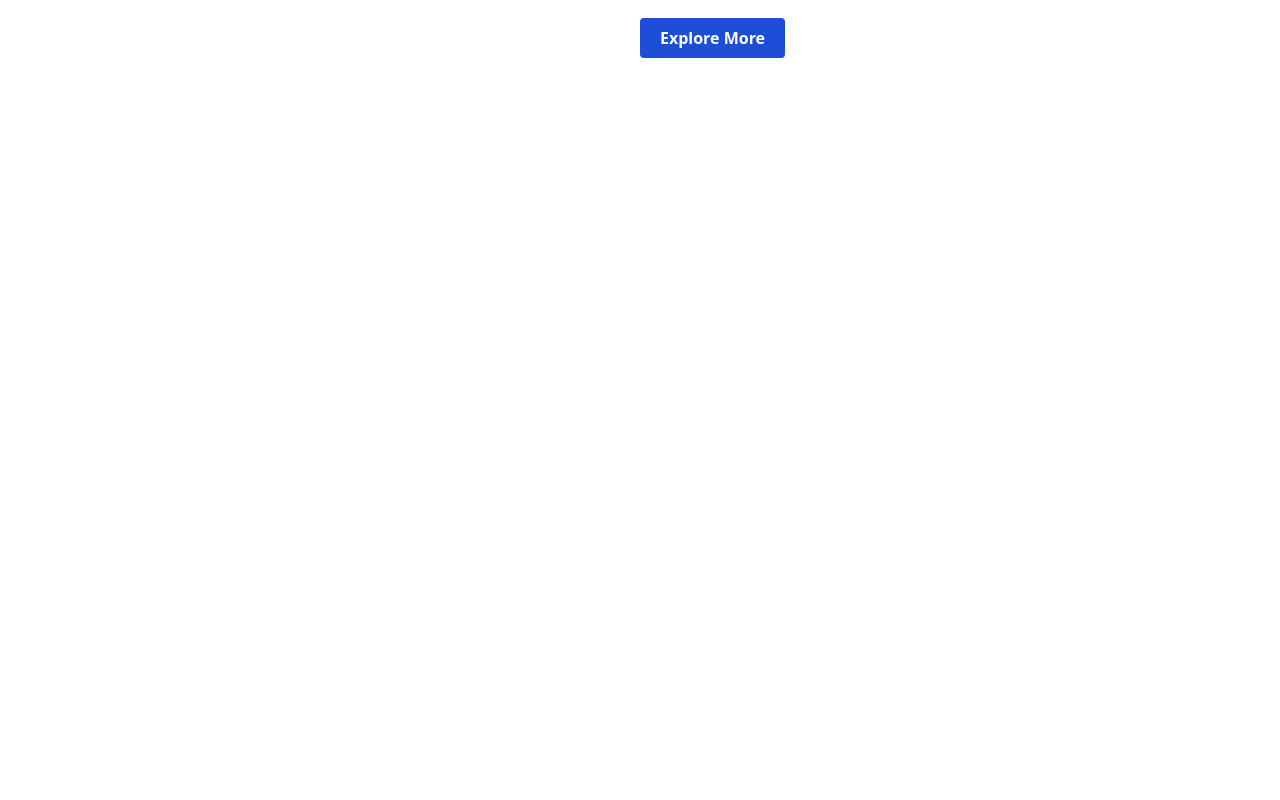
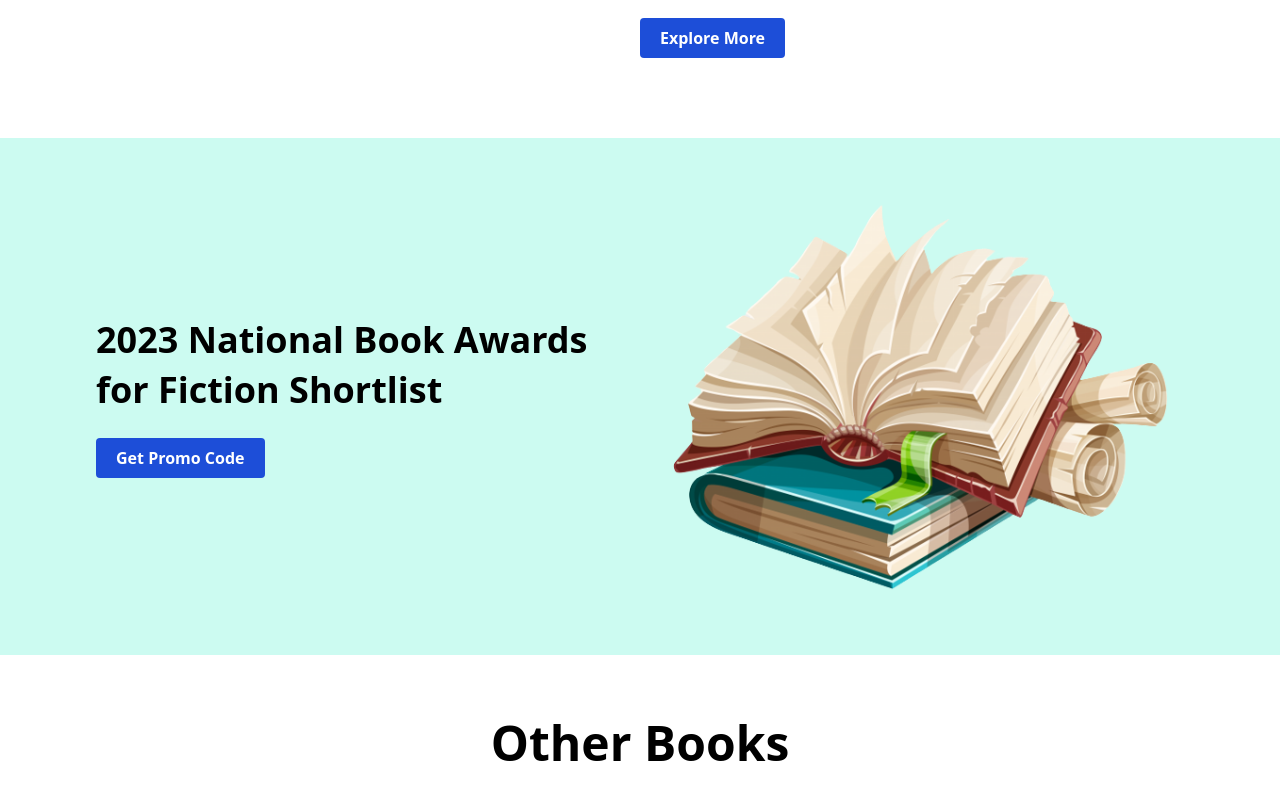
Before and after one commit to jahid-hasan-babu/MERN_FULLSTACK_PROJECT, a React (Vite) app in the folder Books/client/: page / in a window 1280 px wide. Shown: the part 1538-2338 px from the top of the page. Before the commit the page ends 1676 px from the top, so only its background shows below. Built offline with nearby package versions, Linux system fonts and the light colour scheme; no server answers.

Commit message:
other-book-and-promo-section-done

```diff
--- a/Books/client/src/home/Home.jsx
+++ b/Books/client/src/home/Home.jsx
@@ -2,6 +2,8 @@
 import Banner from "../components/Banner";
 import BestSellerBook from "./BestSellerBook";
 import FavBook from "./FavBook";
+import PromoBanner from "./PromoBanner";
+import OtherBooks from "./OtherBooks";
 
 const Home = () => {
   return (
@@ -9,6 +11,8 @@
       <Banner />
       <BestSellerBook />
       <FavBook />
+      <PromoBanner />
+      <OtherBooks />
     </>
   );
 };
--- /dev/null
+++ b/Books/client/src/home/OtherBooks.jsx
@@ -0,0 +1,18 @@
+import React, { useEffect, useState } from "react";
+import BookCard from "../components/BookCard";
+
+const OtherBooks = () => {
+  const [books, setBooks] = useState([]);
+  useEffect(() => {
+    fetch("http://localhost:8000/api/v1/all-book")
+      .then((res) => res.json())
+      .then((data) => setBooks(data.data.slice(4, 8)));
+  }, []);
+  return (
+    <div>
+      <BookCard books={books} headline="Other Books" />
+    </div>
+  );
+};
+
+export default OtherBooks;
--- /dev/null
+++ b/Books/client/src/home/PromoBanner.jsx
@@ -0,0 +1,31 @@
+import React from "react";
+import { Link } from "react-router-dom";
+import bookPic from "../assets/awardbooks.png";
+
+const PromoBanner = () => {
+  return (
+    <div className="mt-16 py-12 bg-teal-100 px-4 lg:px-24">
+      <div className="flex flex-col md:flex-row justify-between items-center gap-12">
+        <div className="md:w-1/2">
+          <h2 className="text-4xl font-bold mb-6 leading-snug">
+            2023 National Book Awards for Fiction Shortlist
+          </h2>
+          <Link to="/shop" className="block">
+            <button
+              className="bg-blue-700 text-white font-semibold px-5 py-2 rounded hover:bg-black transition-all duration-300
+
+        "
+            >
+              Get Promo Code
+            </button>
+          </Link>
+        </div>
+        <div>
+          <img src={bookPic} alt="" />
+        </div>
+      </div>
+    </div>
+  );
+};
+
+export default PromoBanner;
```
